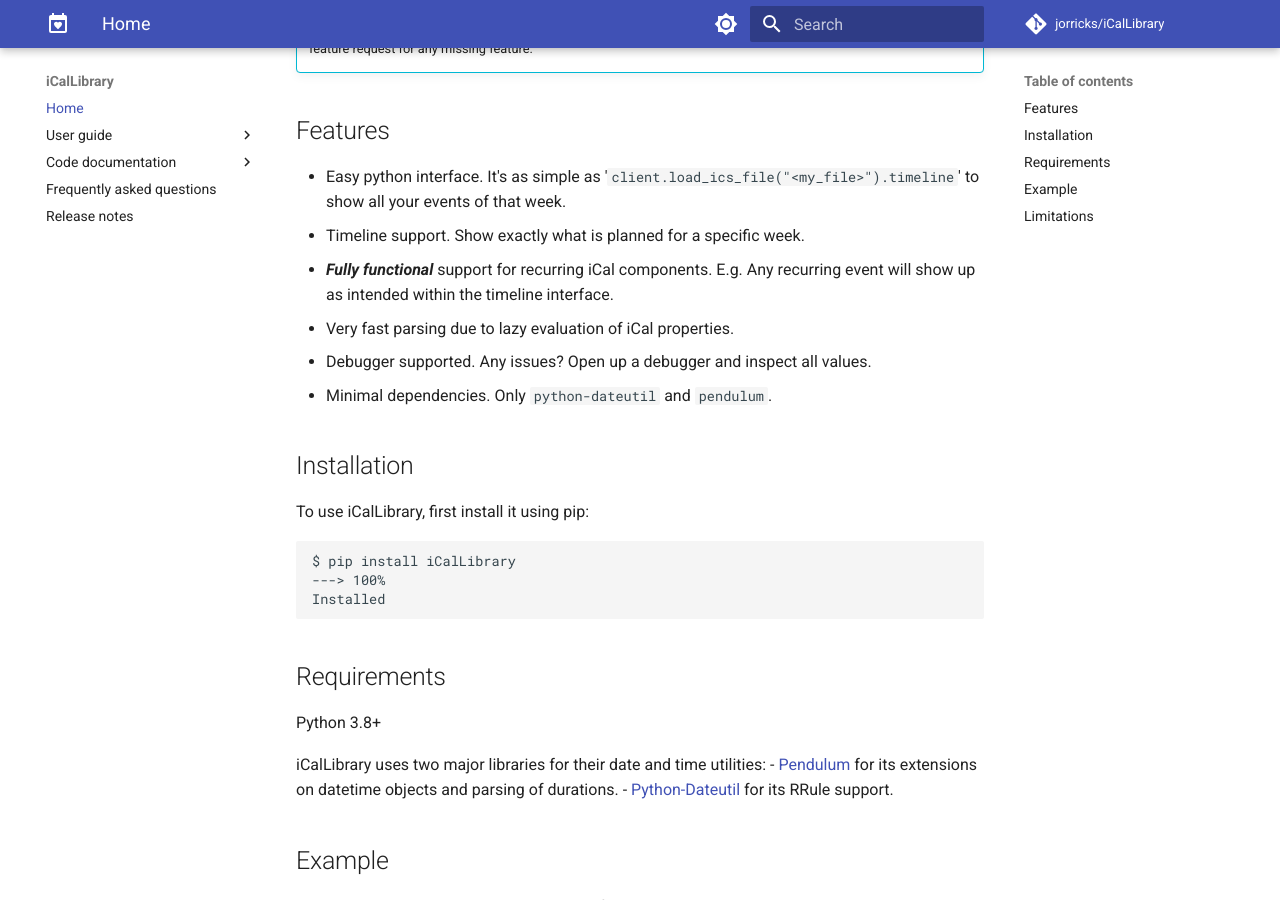
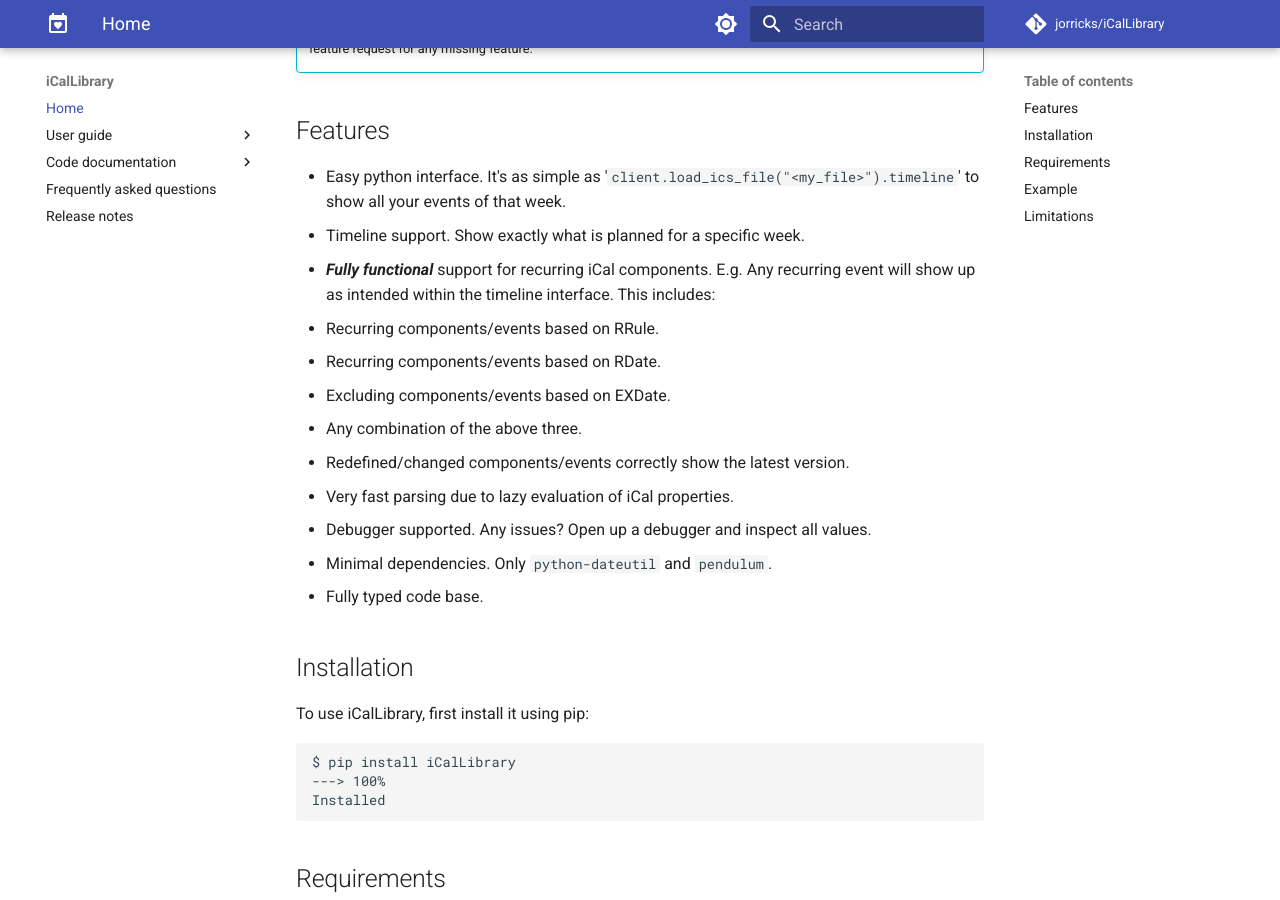
Before and after one commit to Jorricks/iCal-library, an MkDocs documentation site: the page built from docs/index.md, in a window 1280 px wide and 900 px high, scrolled down 697 px. Built offline with MkDocs 1.6.1 and Material for MkDocs 9.7.7, drawn with Linux system fonts in a browser that asks for light colours; comment, search, counter and statistics services are not loaded.

Commit message:
📝 Update docs with current & upcoming features and

```diff
--- a/docs/index.md
+++ b/docs/index.md
@@ -33,10 +33,16 @@
 ## Features
 - Easy python interface. It's as simple as '`client.load_ics_file("<my_file>").timeline`' to show all your events of that week.
 - Timeline support. Show exactly what is planned for a specific week.
-- ***Fully functional*** support for recurring iCal components. E.g. Any recurring event will show up as intended within the timeline interface.
+- ***Fully functional*** support for recurring iCal components. E.g. Any recurring event will show up as intended within the timeline interface. This includes:
+  - Recurring components/events based on RRule.
+  - Recurring components/events based on RDate.
+  - Excluding components/events based on EXDate.
+  - Any combination of the above three.
+  - Redefined/changed components/events correctly show the latest version.
 - Very fast parsing due to lazy evaluation of iCal properties.
 - Debugger supported. Any issues? Open up a debugger and inspect all values.
 - Minimal dependencies. Only `python-dateutil` and `pendulum`.
+- Fully typed code base.
 
 
 ## Installation
```
Also changed, not shown: README.md (+9 -4 lines).
